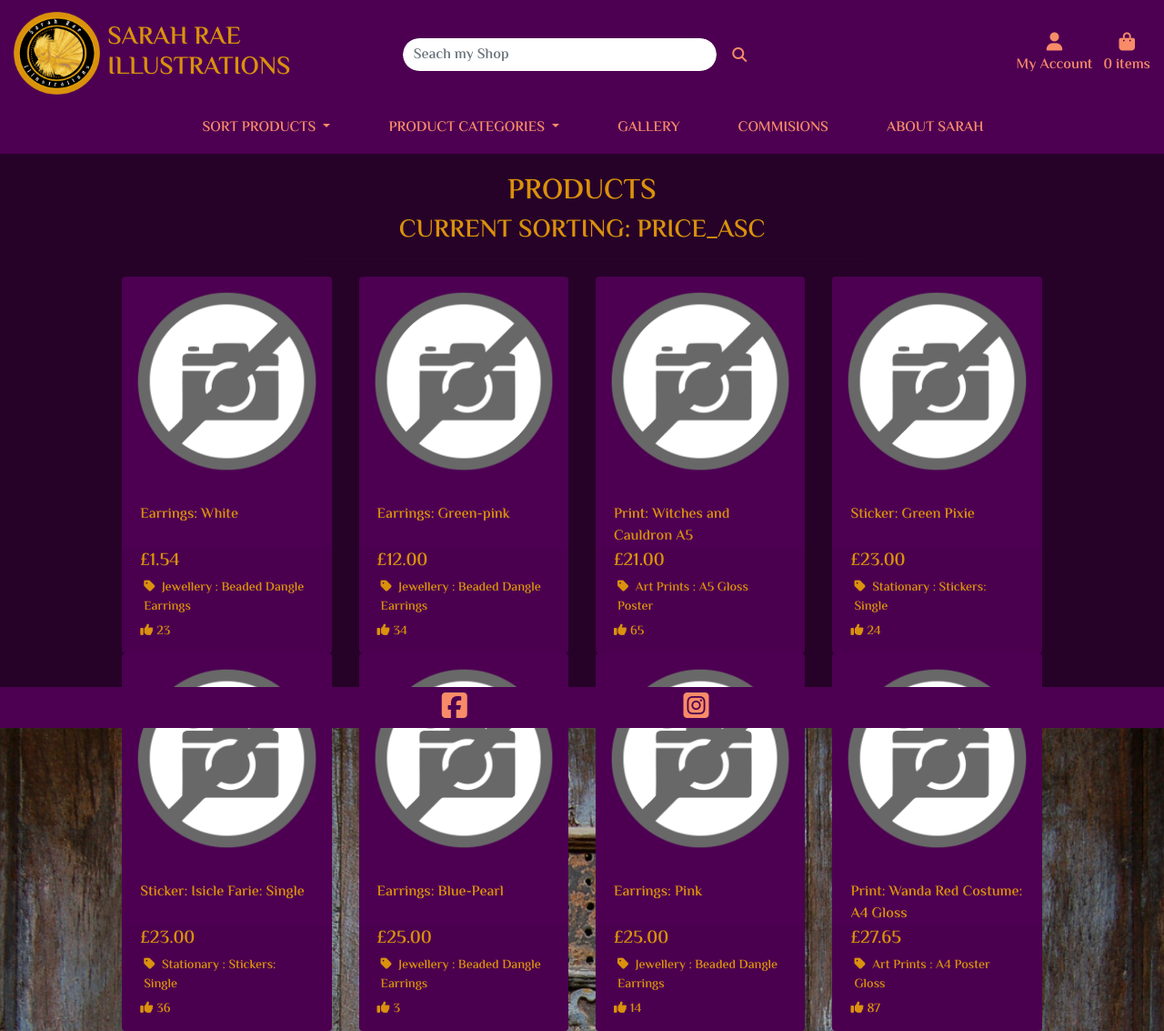
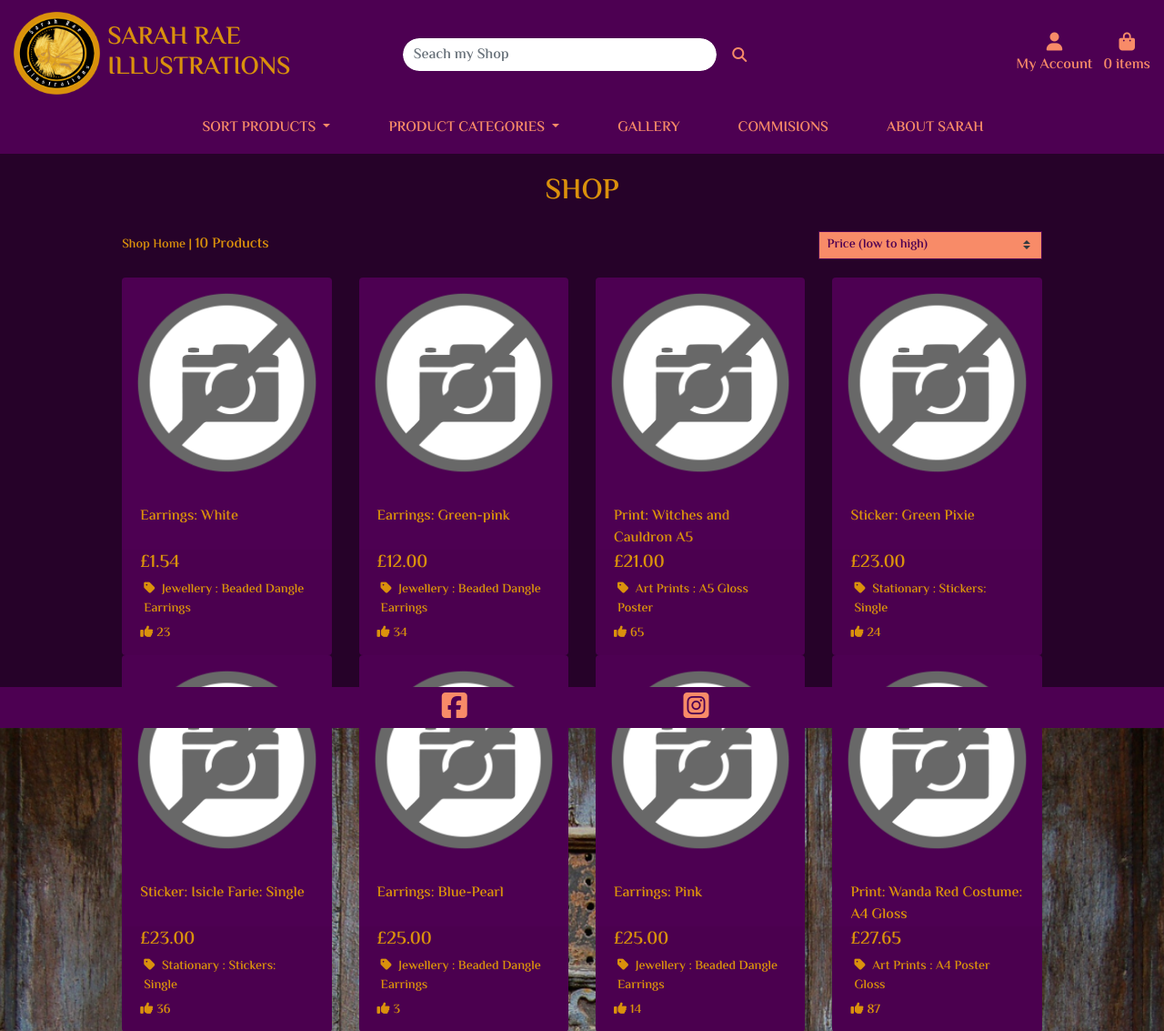
Before and after one commit to mikerae/sarah-rae-illustrations, a Django app: a page that uses shop/templates/shop/shop.html in a window 1280 px wide. Shown: the top 1133 px of the page at 91% size. Run offline with Django 3.2, Linux system fonts and the light colour scheme; data comes from the database, SQL or seed files in the repository; some libraries are stand-ins or nearby versions.

Commit message:
Add product count and sort select box to shop.html all from CI Boutique Ado

```diff
--- a/shop/templates/shop/shop.html
+++ b/shop/templates/shop/shop.html
@@ -13,9 +13,8 @@
 <div class="overlay"></div>
 <div class="container-fluid">
     <div class="row">
-        <div class="col  text-center mt-3">
-            <h2 class="logo-font logo-text">Products</h2>
-            <h3 class="logo-font logo-text">Current Sorting: {{ current_sorting }}</h3>
+        <div class="col text-center mt-3">
+            <h2 class="logo-font logo-text">Shop</h2>
             {% if current_category %}
             <a class="cat-badge text-decoration-none" href="{% url 'shop' %}?category={{ current_category.name }}">
                 <span class="p-2 mt-2 mx-2 badge badge-pill badge-sri rounded-1 border border-sri">
@@ -30,14 +29,62 @@
                         {{ current_subcategory.friendly_name }}</span>
                 </a>
                 {% endif %}
-
-                    <hr class="w-50 mb-1">
         </div>
     </div>
     <div class="row">
         <div class="col">
             <div class="product-container col-10 offset-1">
-                <div class="row mt-1 mb-2"></div>
+
+                <!-- Significantly copied from Code Institue Boutique Ado Walkthrough with slight modifications -->
+                <div class="row mt-1 mb-2">
+                    <div
+                        class="col-12 col-md my-auto order-md-last d-flex justify-content-center justify-content-md-end">
+                        <div class="sort-select-wrapper w-50">
+                            <select id="sort-selector"
+                                class="custom-select custom-select-sm border rounded-0 border-sri {% if current_sorting != 'None_None' %}bg-sri-light text-sri-dark{% else %}logo-text bg-sri{% endif %}">
+                                <option value="reset" {% if current_sorting == 'None_None' %}selected{% endif %}>Sort by
+                                    ---
+                                </option>
+                                <option value="price_asc" {% if current_sorting == 'price_asc' %}selected{% endif %}>
+                                    Price
+                                    (low to high)</option>
+                                <option value="price_desc" {% if current_sorting == 'price_desc' %}selected{% endif %}>
+                                    Price
+                                    (high to low)</option>
+                                <option value="likes_asc" {% if current_sorting == 'likes_asc' %}selected{% endif %}>
+                                    Likes
+                                    (low to high)</option>
+                                <option value="likes_desc" {% if current_sorting == 'likes_desc' %}selected{% endif %}>
+                                    Likes (high to low)</option>
+                                <option value="name_asc" {% if current_sorting == 'name_asc' %}selected{% endif %}>Name
+                                    (A-Z)
+                                </option>
+                                <option value="name_desc" {% if current_sorting == 'name_desc' %}selected{% endif %}>
+                                    Name
+                                    (Z-A)</option>
+                                <option value="category_asc"
+                                    {% if current_sorting == 'category_asc' %}selected{% endif %}>
+                                    Category
+                                    (A-Z)</option>
+                                <option value="category_desc"
+                                    {% if current_sorting == 'category_desc' %}selected{% endif %}>
+                                    Category
+                                    (Z-A)</option>
+                            </select>
+                        </div>
+                    </div>
+                    <div class="col-12 col-md-6 order-md-first">
+                        <p class="logo-text mt-3 text-center text-md-left">
+                            {% if search_term or current_category or current_sorting or current_subcategory != 'None_None' %}
+                            <span class="small"><a class="logo-text" href="{% url 'shop' %}">Shop Home</a> | </span>
+                            {% endif %}
+                            {{ products|length }} Products{% if search_term %} found for
+                            <strong>"{{ search_term }}"</strong>{% endif %}
+                        </p>
+                    </div>
+                </div>
+                <!-- End copy -->
+
                 <div class="row">
                     {% for product in products %}
                     <div class="col-sm- col-md-6 col-lg-4 col-xl-3">
--- a/static/css/base.css
+++ b/static/css/base.css
@@ -11,6 +11,10 @@ body {
 
 .bg-sri {
     background-color: rgb(77, 0, 82);
+}
+
+.bg-sri-light {
+    background-color: rgb(248, 139, 104);
 }
 
 .hr {
@@ -62,6 +66,10 @@ body {
     color: rgb(248, 139, 104);
 }
 
+.text-sri-dark {
+    color: rgb(77, 0, 82);
+}
+
 a.logo-text:hover {
     color: rgb(248, 139, 104);
     text-decoration: none;
@@ -92,6 +100,10 @@ a.logo-text:hover {
 
 .border-sri {
     border: 1px solid rgb(77, 0, 82) !important;
+}
+
+.border-sri-light {
+    border: 1px solid rgb(248, 139, 104) !important;
 }
 
 .badge-sri {
```
Lines whose indentation alone changed are shown as unchanged.
